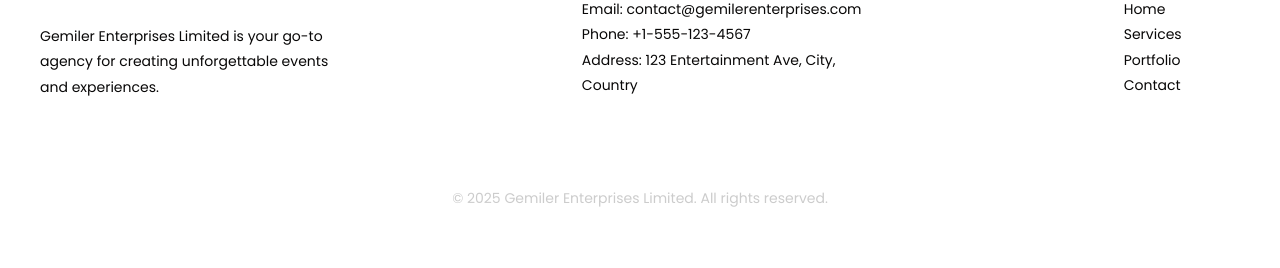
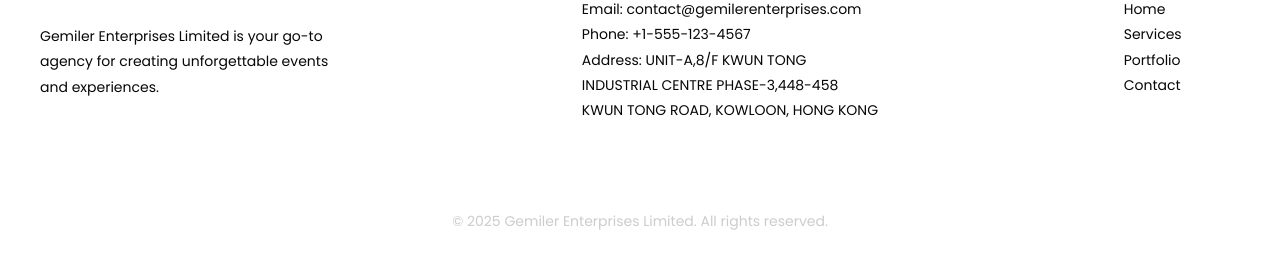
Before and after one commit to TusharSahu035/GEL, a plain HTML site: page index.html in a window 1280 px wide. Shown: the part 6731-6999 px from the top of the page. Drawn offline with nearby package versions, Linux system fonts and the light colour scheme.

Commit message:
Update index.html

```diff
--- a/index.html
+++ b/index.html
@@ -1150,7 +1150,7 @@
                 <h4>Contact Info</h4>
                 <p>Email: contact@gemilerenterprises.com</p>
                 <p>Phone: +1-555-123-4567</p>
-                <p>Address: 123 Entertainment Ave, City, Country</p>
+                <p>Address: UNIT-A,8/F KWUN TONG INDUSTRIAL CENTRE PHASE-3,448-458 KWUN TONG ROAD, KOWLOON, HONG KONG</p>
             </div>
             <div class="footer-column">
                 <h4>Quick Links</h4>
```
